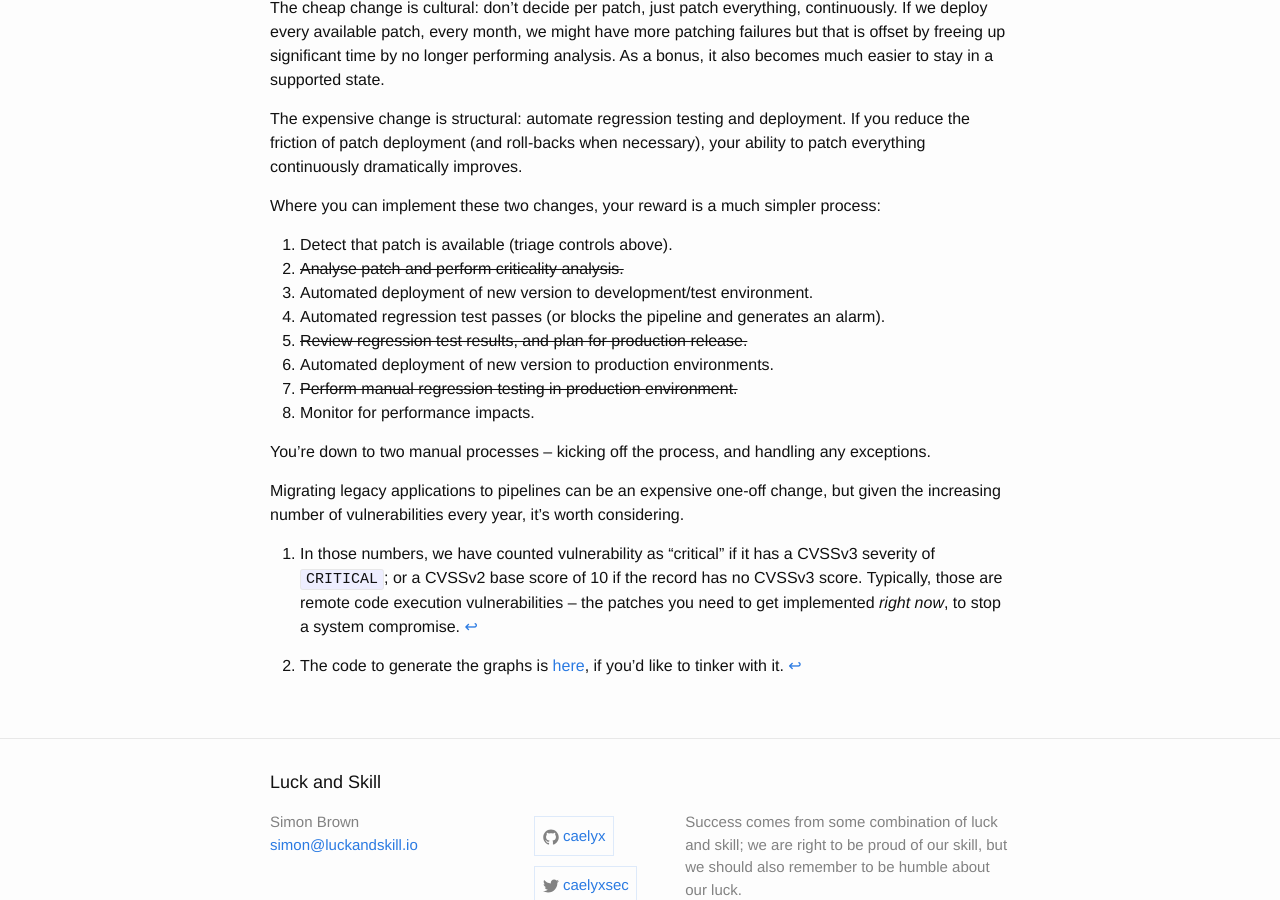
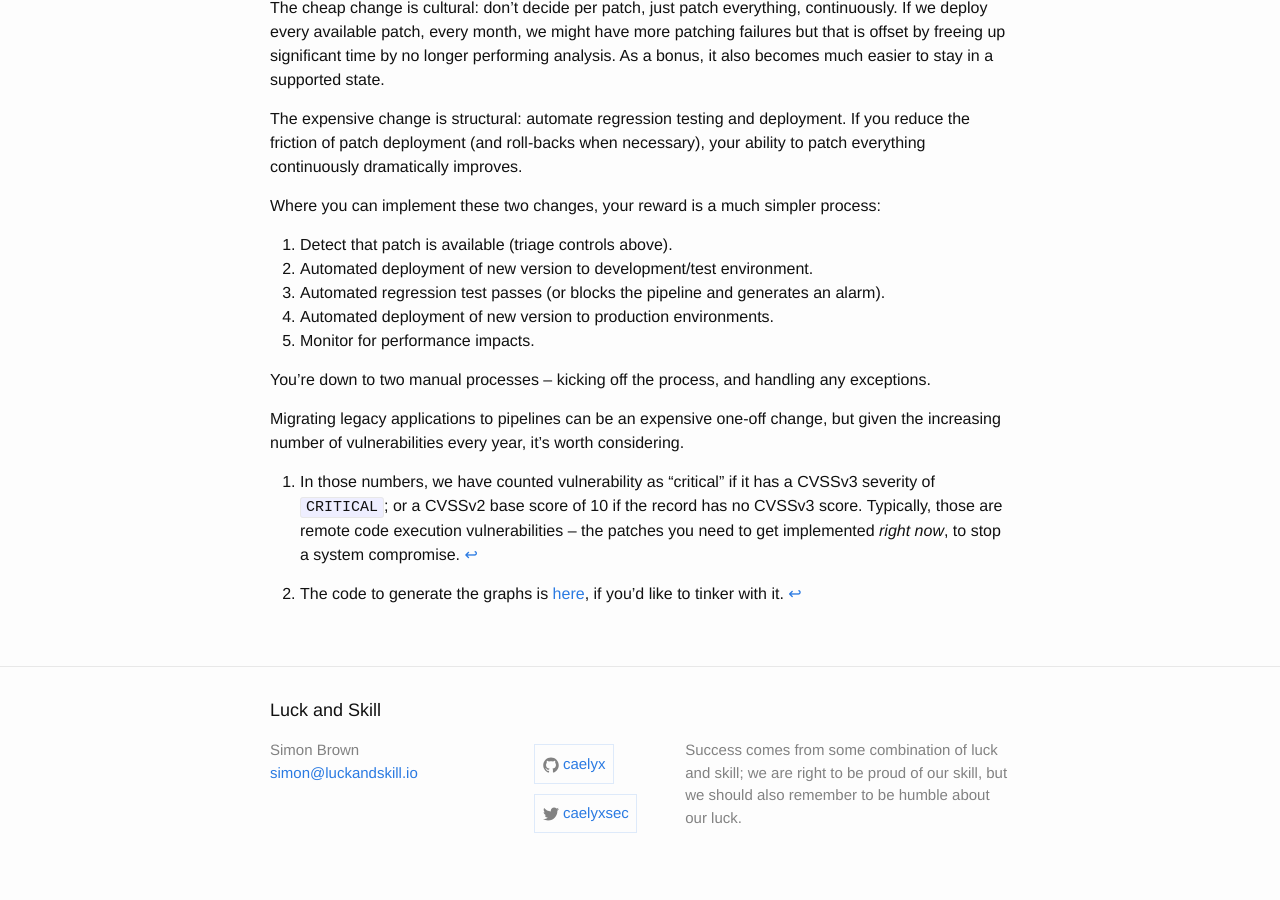
Before and after one commit to caelyx/caelyx.github.io, a Jekyll site: the page built from _posts/2022-02-06-sprinting-a-marathon-vulnerability-numbers-accelerating.md, in a window 1280 px wide and 900 px high, scrolled down 2953 px. Built offline with Jekyll 4.4.1, drawn with Linux system fonts in a browser that asks for light colours.

Commit message:
2022-02-06: remove strikethrough, because it doesn't render correctly everywhere

```diff
--- a/_posts/2022-02-06-sprinting-a-marathon-vulnerability-numbers-accelerating.md
+++ b/_posts/2022-02-06-sprinting-a-marathon-vulnerability-numbers-accelerating.md
@@ -71,12 +71,9 @@ The expensive change is structural: automate regression testing and deployment.
 Where you can implement these two changes, your reward is a much simpler process:
 
 0. Detect that patch is available (triage controls above).
-1. ~~Analyse patch and perform criticality analysis.~~
 2. Automated deployment of new version to development/test environment.
 3. Automated regression test passes (or blocks the pipeline and generates an alarm).
-4. ~~Review regression test results, and plan for production release.~~
 5. Automated deployment of new version to production environments.
-6. ~~Perform manual regression testing in production environment.~~
 7. Monitor for performance impacts.
 
 You're down to two manual processes -- kicking off the process, and handling any exceptions.
```
